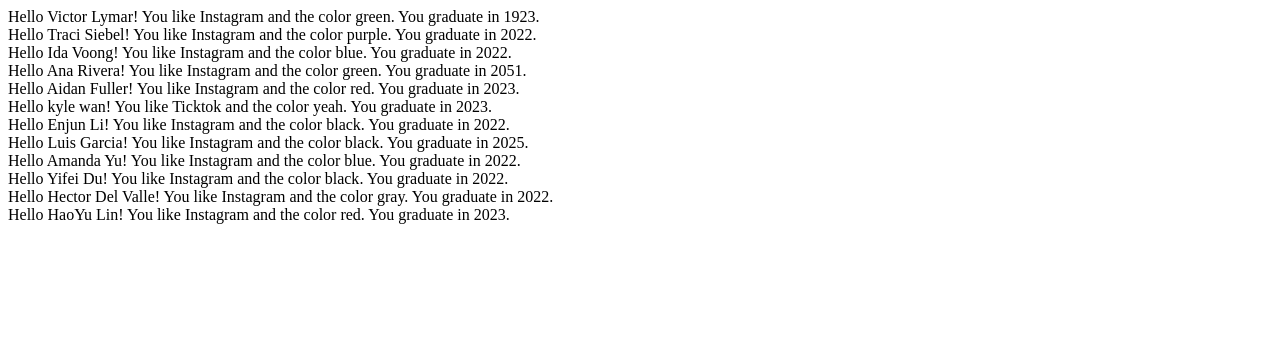
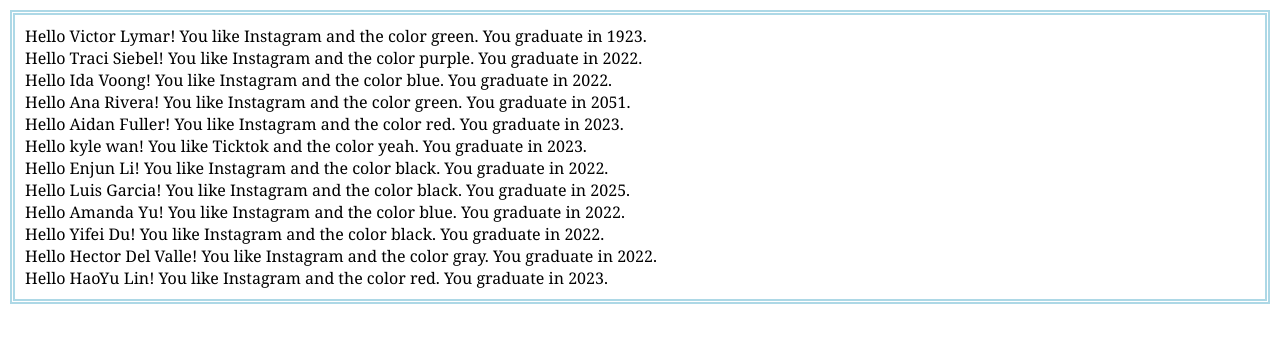
Before and after one commit to amandayu255/My-Second-Repository, a React (Create React App) app: page / in a window 1280 px wide. Shown: the top 342 px of the page. Built offline with nearby package versions, Linux system fonts and the light colour scheme.

Commit message:
Update styles.css

```diff
--- a/src/styles.css
+++ b/src/styles.css
@@ -1,4 +1,6 @@
-.App {
-  font-family: sans-serif;
-  text-align: center;
+body {
+  font-family: Cambria, Cochin, Georgia, Times, 'Times New Roman', serif;
+  border: 5px double lightblue;
+  margin: 10px;
+  padding: 10px;
 }
```
